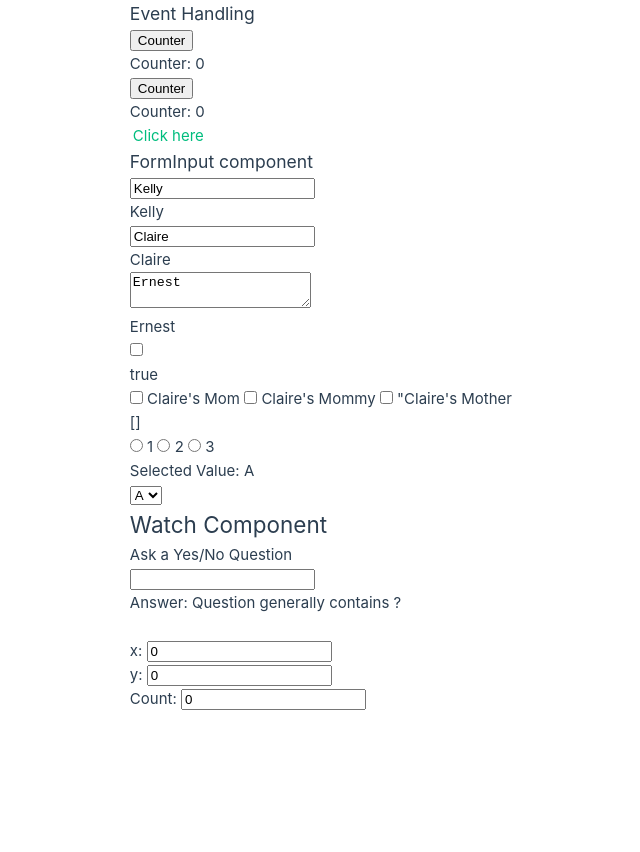
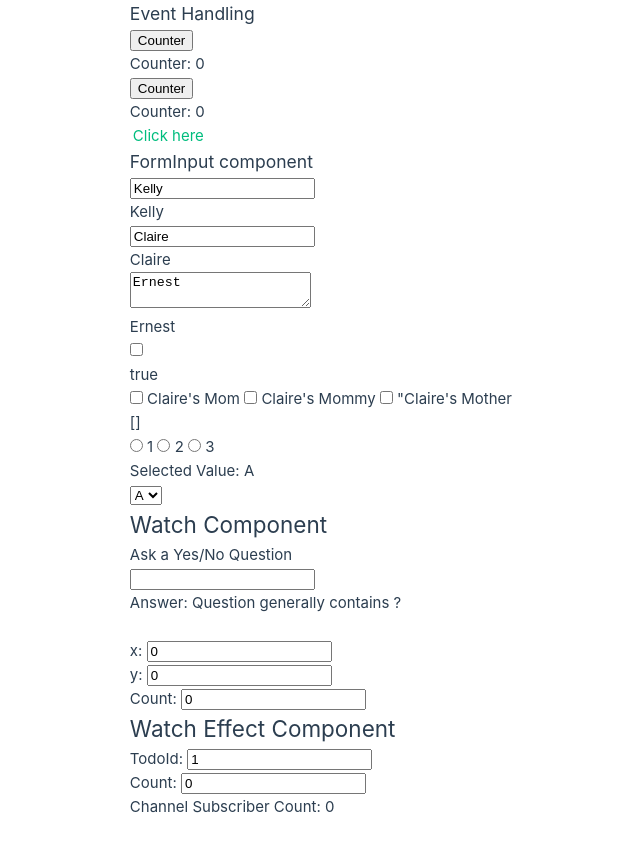
Before and after one commit to JeongAhYoon/vue_practice, a Vue app: page / in a window 1280 px wide. Shown: the top 852 px of the page, without its empty margins (128-768 px from the left). Built offline with nearby package versions, Linux system fonts and the light colour scheme.

Commit message:
watch and watchEffect

```diff
--- a/src/App.vue
+++ b/src/App.vue
@@ -1,4 +1,3 @@
-
 <template>
   <div>
 <!-- <counter></counter>
@@ -11,6 +10,7 @@
 <EventHandling />
 <FormInput />
 <WatchComponent />
+<WatchEffectComponent />
 <div style="margin-top: 15rem"></div>
   </div>
 </template>
--- a/src/components/WatchComponent.vue
+++ b/src/components/WatchComponent.vue
@@ -53,10 +53,11 @@ const obj1 = reactive({
 // });
 watch(() => obj1.count, (newCount, oldCount) => {
 console.log(`new count value is ${newCount.value} and previous number is ${oldCount.value}`)
-}, {deep:true});
+}, {deep:true}); // object를 value로 가지는 property의 변화를 감지하기 위해 이 옵션을 씀
+
 watch(() => obj.count, (newCount, oldCount) => {
 console.log(`new count value is ${newCount} and previous number is ${oldCount}`)
-},{immediate: true});
+},{immediate: true}); // code run 하기전에 한번 바로 작동하고 보여줌줌
 
 // watch(
 //   () => x.value + y.value,
--- /dev/null
+++ b/src/components/WatchEffectComponent.vue
@@ -0,0 +1,45 @@
+<template>
+  <h2>Watch Effect Component</h2>
+  <div>TodoId: <input type="text" v-model="todoId" /></div>
+  <div>Count: <input type="text" v-model="count" /></div>
+  <div id="channel">Channel Subscriber Count: {{ count }}</div>
+</template>
+
+<script setup>
+import { ref, watch, watchEffect, watchPostEffect } from "vue";
+
+const todoId = ref(1);
+const count = ref(0);
+const data = ref(null);
+
+// watch(todoId, async() => {
+//     console.log(todoId.value);
+//     let response = await fetch(`https://jsonplaceholder.typicode.com/todos/${todoId.value}`);
+//     data.value = await response.json();
+// }, {immediate: true});
+
+// watchEffect(async () => {
+//     console.log(count.value);
+// //   let response = await fetch(
+// //     `https://jsonplaceholder.typicode.com/todos/${todoId.value}`
+// //   );
+// //   data.value = await response.json();
+
+//   document.getElementById('channel') && console.log(document.getElementById('channel').innerText);
+// },{flush:'post'});
+
+watchPostEffect(async () => {
+    console.log(count.value);
+//   let response = await fetch(
+//     `https://jsonplaceholder.typicode.com/todos/${todoId.value}`
+//   );
+//   data.value = await response.json();
+
+  document.getElementById('channel') && console.log(document.getElementById('channel').innerText);
+});
+
+let unwatch = '';
+setTimeout(() => {
+    unwatch = watchEffect(()=>{});
+});
+</script>
--- a/src/main.js
+++ b/src/main.js
@@ -12,6 +12,7 @@ import ListRendering from './components/ListRendering.vue';
 import EventHandling from './components/EventHandling.vue';
 import FormInput from './components/FormInput.vue';
 import WatchComponent from './components/WatchComponent.vue';
+import WatchEffectComponent from './components/WatchEffectComponent.vue';
 
 const app = createApp(App);
 app.component('Counter', Counter);
@@ -24,4 +25,5 @@ app.component('ListRendering', ListRendering);
 app.component('EventHandling', EventHandling);
 app.component('FormInput', FormInput);
 app.component('WatchComponent', WatchComponent);
+app.component('WatchEffectComponent', WatchEffectComponent);
 app.mount('#app');
```
